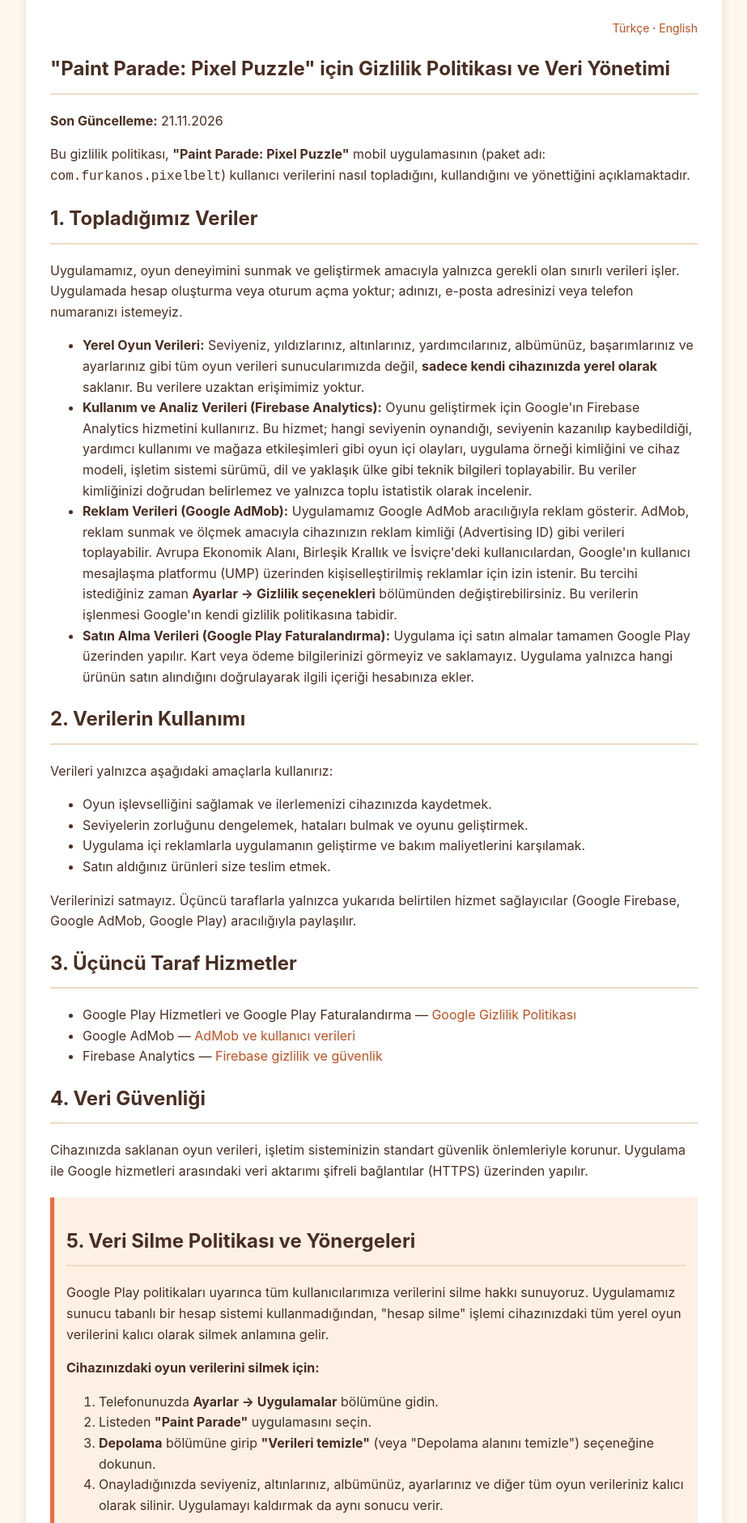
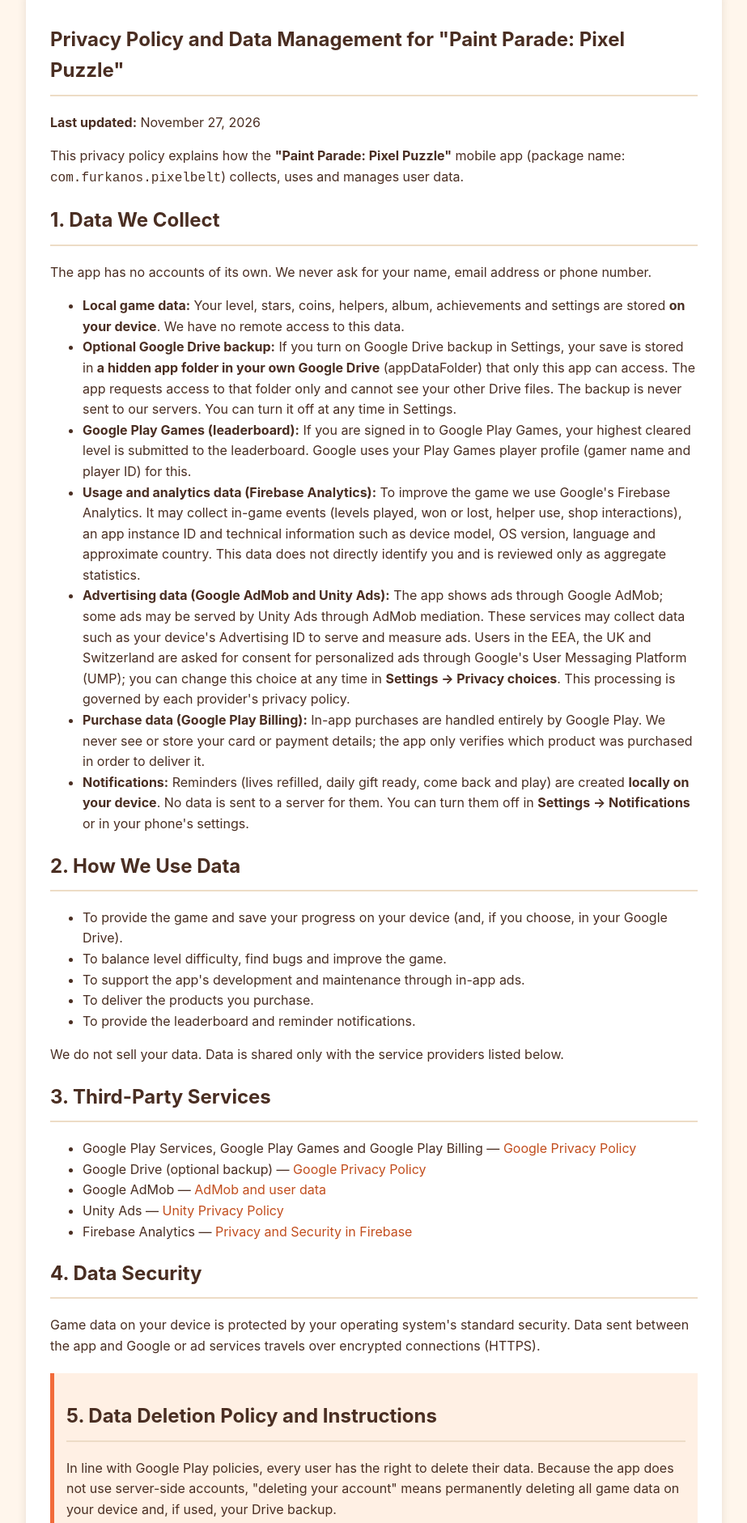
Before and after one commit to mobileappkulaksiz54/mobileappkulaksiz54.github.io, a plain HTML site: page paint-parade-privacy.html in a window 1280 px wide. Shown: the part 40-1921 px from the top of the page at 81% size, without its empty margins (178-1101 px from the left). Drawn offline with Linux system fonts and the light colour scheme.

Commit message:
Update paint-parade-privacy.html

```diff
--- a/paint-parade-privacy.html
+++ b/paint-parade-privacy.html
@@ -1,9 +1,9 @@
 <!DOCTYPE html>
-<html lang="tr">
+<html lang="en">
 <head>
     <meta charset="UTF-8">
     <meta name="viewport" content="width=device-width, initial-scale=1.0">
-    <title>Gizlilik Politikası ve Veri Silme - Paint Parade: Pixel Puzzle</title>
+    <title>Privacy Policy and Data Deletion - Paint Parade: Pixel Puzzle</title>
     <style>
         body {
             font-family: -apple-system, BlinkMacSystemFont, "Segoe UI", Roboto, "Helvetica Neue", Arial, sans-serif;
@@ -51,129 +51,53 @@
             border-left: 5px solid #F26B3A;
             margin: 20px 0;
         }
-        .lang {
-            text-align: right;
-            font-size: 14px;
-        }
-        hr {
-            border: none;
-            border-top: 2px dashed #EDDCC6;
-            margin: 40px 0;
-        }
     </style>
 </head>
 <body>
     <div class="container">
-        <p class="lang"><a href="#tr">Türkçe</a> · <a href="#en">English</a></p>
-
-        <!-- ===================== TÜRKÇE ===================== -->
-        <section id="tr" lang="tr">
-        <h1>"Paint Parade: Pixel Puzzle" için Gizlilik Politikası ve Veri Yönetimi</h1>
-        <p><strong>Son Güncelleme:</strong> 21.11.2026</p>
-
-        <p>Bu gizlilik politikası, <strong>"Paint Parade: Pixel Puzzle"</strong> mobil uygulamasının (paket adı: <code>com.furkanos.pixelbelt</code>) kullanıcı verilerini nasıl topladığını, kullandığını ve yönettiğini açıklamaktadır.</p>
-
-        <h2>1. Topladığımız Veriler</h2>
-        <p>Uygulamamız, oyun deneyimini sunmak ve geliştirmek amacıyla yalnızca gerekli olan sınırlı verileri işler. Uygulamada hesap oluşturma veya oturum açma yoktur; adınızı, e-posta adresinizi veya telefon numaranızı istemeyiz.</p>
-        <ul>
-            <li>
-                <strong>Yerel Oyun Verileri:</strong> Seviyeniz, yıldızlarınız, altınlarınız, yardımcılarınız, albümünüz, başarımlarınız ve ayarlarınız gibi tüm oyun verileri sunucularımızda değil, <strong>sadece kendi cihazınızda yerel olarak</strong> saklanır. Bu verilere uzaktan erişimimiz yoktur.
-            </li>
-            <li>
-                <strong>Kullanım ve Analiz Verileri (Firebase Analytics):</strong> Oyunu geliştirmek için Google'ın Firebase Analytics hizmetini kullanırız. Bu hizmet; hangi seviyenin oynandığı, seviyenin kazanılıp kaybedildiği, yardımcı kullanımı ve mağaza etkileşimleri gibi oyun içi olayları, uygulama örneği kimliğini ve cihaz modeli, işletim sistemi sürümü, dil ve yaklaşık ülke gibi teknik bilgileri toplayabilir. Bu veriler kimliğinizi doğrudan belirlemez ve yalnızca toplu istatistik olarak incelenir.
-            </li>
-            <li>
-                <strong>Reklam Verileri (Google AdMob):</strong> Uygulamamız Google AdMob aracılığıyla reklam gösterir. AdMob, reklam sunmak ve ölçmek amacıyla cihazınızın reklam kimliği (Advertising ID) gibi verileri toplayabilir. Avrupa Ekonomik Alanı, Birleşik Krallık ve İsviçre'deki kullanıcılardan, Google'ın kullanıcı mesajlaşma platformu (UMP) üzerinden kişiselleştirilmiş reklamlar için izin istenir. Bu tercihi istediğiniz zaman <strong>Ayarlar → Gizlilik seçenekleri</strong> bölümünden değiştirebilirsiniz. Bu verilerin işlenmesi Google'ın kendi gizlilik politikasına tabidir.
-            </li>
-            <li>
-                <strong>Satın Alma Verileri (Google Play Faturalandırma):</strong> Uygulama içi satın almalar tamamen Google Play üzerinden yapılır. Kart veya ödeme bilgilerinizi görmeyiz ve saklamayız. Uygulama yalnızca hangi ürünün satın alındığını doğrulayarak ilgili içeriği hesabınıza ekler.
-            </li>
-        </ul>
-
-        <h2>2. Verilerin Kullanımı</h2>
-        <p>Verileri yalnızca aşağıdaki amaçlarla kullanırız:</p>
-        <ul>
-            <li>Oyun işlevselliğini sağlamak ve ilerlemenizi cihazınızda kaydetmek.</li>
-            <li>Seviyelerin zorluğunu dengelemek, hataları bulmak ve oyunu geliştirmek.</li>
-            <li>Uygulama içi reklamlarla uygulamanın geliştirme ve bakım maliyetlerini karşılamak.</li>
-            <li>Satın aldığınız ürünleri size teslim etmek.</li>
-        </ul>
-        <p>Verilerinizi satmayız. Üçüncü taraflarla yalnızca yukarıda belirtilen hizmet sağlayıcılar (Google Firebase, Google AdMob, Google Play) aracılığıyla paylaşılır.</p>
-
-        <h2>3. Üçüncü Taraf Hizmetler</h2>
-        <ul>
-            <li>Google Play Hizmetleri ve Google Play Faturalandırma — <a href="https://policies.google.com/privacy" target="_blank" rel="noopener">Google Gizlilik Politikası</a></li>
-            <li>Google AdMob — <a href="https://support.google.com/admob/answer/6128543" target="_blank" rel="noopener">AdMob ve kullanıcı verileri</a></li>
-            <li>Firebase Analytics — <a href="https://firebase.google.com/support/privacy" target="_blank" rel="noopener">Firebase gizlilik ve güvenlik</a></li>
-        </ul>
-
-        <h2>4. Veri Güvenliği</h2>
-        <p>Cihazınızda saklanan oyun verileri, işletim sisteminizin standart güvenlik önlemleriyle korunur. Uygulama ile Google hizmetleri arasındaki veri aktarımı şifreli bağlantılar (HTTPS) üzerinden yapılır.</p>
-
-        <div class="highlight">
-            <h2>5. Veri Silme Politikası ve Yönergeleri</h2>
-            <p>Google Play politikaları uyarınca tüm kullanıcılarımıza verilerini silme hakkı sunuyoruz. Uygulamamız sunucu tabanlı bir hesap sistemi kullanmadığından, "hesap silme" işlemi cihazınızdaki tüm yerel oyun verilerini kalıcı olarak silmek anlamına gelir.</p>
-            <p><strong>Cihazınızdaki oyun verilerini silmek için:</strong></p>
-            <ol>
-                <li>Telefonunuzda <strong>Ayarlar → Uygulamalar</strong> bölümüne gidin.</li>
-                <li>Listeden <strong>"Paint Parade"</strong> uygulamasını seçin.</li>
-                <li><strong>Depolama</strong> bölümüne girip <strong>"Verileri temizle"</strong> (veya "Depolama alanını temizle") seçeneğine dokunun.</li>
-                <li>Onayladığınızda seviyeniz, altınlarınız, albümünüz, ayarlarınız ve diğer tüm oyun verileriniz kalıcı olarak silinir. Uygulamayı kaldırmak da aynı sonucu verir.</li>
-            </ol>
-            <p><strong>Analiz ve reklam verileri:</strong> Firebase Analytics ve AdMob tarafından toplanan veriler Google'ın saklama sürelerine tabidir ve kimliğinizi doğrudan belirlemez. Bu verilerin silinmesini istiyorsanız, uygulamadaki dil ve cihaz modelinizle birlikte <a href="mailto:mobileappkulaksiz54@gmail.com">mobileappkulaksiz54@gmail.com</a> adresine yazabilirsiniz; talebiniz 30 gün içinde işleme alınır. Reklam kimliğinizi telefonunuzun <strong>Ayarlar → Google → Reklamlar</strong> bölümünden sıfırlayabilir veya silebilirsiniz.</p>
-            <p><strong>Önemli Not:</strong> Silinen oyun verileri ve satın alınan sanal ürünler (altın, yardımcılar) geri getirilemez. "Reklamları Kaldır" ve "Başlangıç Paketi" gibi tek seferlik satın almalar, aynı Google hesabıyla uygulamayı yeniden açtığınızda Google Play üzerinden otomatik olarak geri yüklenir.</p>
-        </div>
-
-        <h2>6. Çocukların Gizliliği</h2>
-        <p>Uygulamamız 13 yaşın altındaki çocuklara yönelik değildir ve bilerek onlardan kişisel bilgi toplamayız. Bir çocuğun bize veri sağladığını fark ederseniz lütfen bizimle iletişime geçin; bu verileri sileriz.</p>
-
-        <h2>7. Bu Politikadaki Değişiklikler</h2>
-        <p>Bu gizlilik politikasını zaman zaman güncelleyebiliriz. Herhangi bir değişiklik olduğunda, son güncelleme tarihini bu sayfanın en üstünde belirteceğiz. Politikayı düzenli olarak gözden geçirmeniz tavsiye edilir.</p>
-
-        <h2>8. İletişim</h2>
-        <p>Bu gizlilik politikası veya veri uygulamalarımızla ilgili sorularınız için: <a href="mailto:mobileappkulaksiz54@gmail.com">mobileappkulaksiz54@gmail.com</a></p>
-        </section>
-
-        <hr>
-
-        <!-- ===================== ENGLISH ===================== -->
         <section id="en" lang="en">
         <h1>Privacy Policy and Data Management for "Paint Parade: Pixel Puzzle"</h1>
-        <p><strong>Last updated:</strong> November 21, 2026</p>
+        <p><strong>Last updated:</strong> November 27, 2026</p>
 
         <p>This privacy policy explains how the <strong>"Paint Parade: Pixel Puzzle"</strong> mobile app (package name: <code>com.furkanos.pixelbelt</code>) collects, uses and manages user data.</p>
 
         <h2>1. Data We Collect</h2>
-        <p>The app has no accounts or sign-in. We never ask for your name, email address or phone number.</p>
+        <p>The app has no accounts of its own. We never ask for your name, email address or phone number.</p>
         <ul>
-            <li><strong>Local game data:</strong> Your level, stars, coins, helpers, album, achievements and settings are stored <strong>only on your device</strong>, not on our servers. We have no remote access to this data.</li>
+            <li><strong>Local game data:</strong> Your level, stars, coins, helpers, album, achievements and settings are stored <strong>on your device</strong>. We have no remote access to this data.</li>
+            <li><strong>Optional Google Drive backup:</strong> If you turn on Google Drive backup in Settings, your save is stored in <strong>a hidden app folder in your own Google Drive</strong> (appDataFolder) that only this app can access. The app requests access to that folder only and cannot see your other Drive files. The backup is never sent to our servers. You can turn it off at any time in Settings.</li>
+            <li><strong>Google Play Games (leaderboard):</strong> If you are signed in to Google Play Games, your highest cleared level is submitted to the leaderboard. Google uses your Play Games player profile (gamer name and player ID) for this.</li>
             <li><strong>Usage and analytics data (Firebase Analytics):</strong> To improve the game we use Google's Firebase Analytics. It may collect in-game events (levels played, won or lost, helper use, shop interactions), an app instance ID and technical information such as device model, OS version, language and approximate country. This data does not directly identify you and is reviewed only as aggregate statistics.</li>
-            <li><strong>Advertising data (Google AdMob):</strong> The app shows ads through Google AdMob, which may collect data such as your device's Advertising ID to serve and measure ads. Users in the EEA, the UK and Switzerland are asked for consent for personalized ads through Google's User Messaging Platform (UMP); you can change this choice at any time in <strong>Settings → Privacy choices</strong>. This processing is governed by Google's privacy policy.</li>
+            <li><strong>Advertising data (Google AdMob and Unity Ads):</strong> The app shows ads through Google AdMob; some ads may be served by Unity Ads through AdMob mediation. These services may collect data such as your device's Advertising ID to serve and measure ads. Users in the EEA, the UK and Switzerland are asked for consent for personalized ads through Google's User Messaging Platform (UMP); you can change this choice at any time in <strong>Settings → Privacy choices</strong>. This processing is governed by each provider's privacy policy.</li>
             <li><strong>Purchase data (Google Play Billing):</strong> In-app purchases are handled entirely by Google Play. We never see or store your card or payment details; the app only verifies which product was purchased in order to deliver it.</li>
+            <li><strong>Notifications:</strong> Reminders (lives refilled, daily gift ready, come back and play) are created <strong>locally on your device</strong>. No data is sent to a server for them. You can turn them off in <strong>Settings → Notifications</strong> or in your phone's settings.</li>
         </ul>
 
         <h2>2. How We Use Data</h2>
         <ul>
-            <li>To provide the game and save your progress on your device.</li>
+            <li>To provide the game and save your progress on your device (and, if you choose, in your Google Drive).</li>
             <li>To balance level difficulty, find bugs and improve the game.</li>
             <li>To support the app's development and maintenance through in-app ads.</li>
             <li>To deliver the products you purchase.</li>
+            <li>To provide the leaderboard and reminder notifications.</li>
         </ul>
-        <p>We do not sell your data. Data is shared only with the service providers listed above (Google Firebase, Google AdMob, Google Play).</p>
+        <p>We do not sell your data. Data is shared only with the service providers listed below.</p>
 
         <h2>3. Third-Party Services</h2>
         <ul>
-            <li>Google Play Services and Google Play Billing — <a href="https://policies.google.com/privacy" target="_blank" rel="noopener">Google Privacy Policy</a></li>
+            <li>Google Play Services, Google Play Games and Google Play Billing — <a href="https://policies.google.com/privacy" target="_blank" rel="noopener">Google Privacy Policy</a></li>
+            <li>Google Drive (optional backup) — <a href="https://policies.google.com/privacy" target="_blank" rel="noopener">Google Privacy Policy</a></li>
             <li>Google AdMob — <a href="https://support.google.com/admob/answer/6128543" target="_blank" rel="noopener">AdMob and user data</a></li>
+            <li>Unity Ads — <a href="https://unity.com/legal/game-player-and-app-user-privacy-policy" target="_blank" rel="noopener">Unity Privacy Policy</a></li>
             <li>Firebase Analytics — <a href="https://firebase.google.com/support/privacy" target="_blank" rel="noopener">Privacy and Security in Firebase</a></li>
         </ul>
 
         <h2>4. Data Security</h2>
-        <p>Game data on your device is protected by your operating system's standard security. Data sent between the app and Google services travels over encrypted connections (HTTPS).</p>
+        <p>Game data on your device is protected by your operating system's standard security. Data sent between the app and Google or ad services travels over encrypted connections (HTTPS).</p>
 
         <div class="highlight">
             <h2>5. Data Deletion Policy and Instructions</h2>
-            <p>In line with Google Play policies, every user has the right to delete their data. Because the app does not use server-side accounts, "deleting your account" means permanently deleting all game data on your device.</p>
+            <p>In line with Google Play policies, every user has the right to delete their data. Because the app does not use server-side accounts, "deleting your account" means permanently deleting all game data on your device and, if used, your Drive backup.</p>
             <p><strong>To delete the game data on your device:</strong></p>
             <ol>
                 <li>Open <strong>Settings → Apps</strong> on your phone.</li>
@@ -181,7 +105,9 @@
                 <li>Open <strong>Storage</strong> and tap <strong>"Clear data"</strong> (or "Clear storage").</li>
                 <li>Once confirmed, your level, coins, album, settings and all other game data are permanently deleted. Uninstalling the app has the same effect.</li>
             </ol>
-            <p><strong>Analytics and advertising data:</strong> Data collected by Firebase Analytics and AdMob is subject to Google's retention periods and does not directly identify you. To request its deletion, email <a href="mailto:mobileappkulaksiz54@gmail.com">mobileappkulaksiz54@gmail.com</a> with your app language and device model; requests are handled within 30 days. You can reset or delete your Advertising ID in your phone's <strong>Settings → Google → Ads</strong>.</p>
+            <p><strong>To delete your Google Drive backup:</strong> On a computer, open <a href="https://drive.google.com/drive/settings" target="_blank" rel="noopener">drive.google.com → Settings → Manage apps</a>, find <strong>"Paint Parade"</strong> and choose <strong>Options → Delete hidden app data</strong>. You can also disconnect Drive in the app's Settings.</p>
+            <p><strong>Leaderboard data:</strong> You can manage or delete your Google Play Games profile and game activity in <a href="https://play.google.com/games/profile" target="_blank" rel="noopener">Google Play Games settings</a>.</p>
+            <p><strong>Analytics and advertising data:</strong> Data collected by Firebase Analytics, AdMob and Unity Ads is subject to those providers' retention periods and does not directly identify you. To request its deletion, email <a href="mailto:mobileappkulaksiz54@gmail.com">mobileappkulaksiz54@gmail.com</a> with your app language and device model; requests are handled within 30 days. You can reset or delete your Advertising ID in your phone's <strong>Settings → Google → Ads</strong>.</p>
             <p><strong>Important:</strong> Deleted game data and purchased virtual items (coins, helpers) cannot be recovered. One-time purchases such as "Remove Ads" and the "Starter Pack" are restored automatically through Google Play when you open the app with the same Google account.</p>
         </div>
 
@@ -196,7 +122,7 @@
         </section>
 
         <div class="footer">
-            <p>&copy; 2026 Kulaksız App Geliştirme. Tüm hakları saklıdır. / All rights reserved.</p>
+            <p>&copy; 2026 Kulaksız App Geliştirme. All rights reserved.</p>
         </div>
     </div>
 </body>
```
